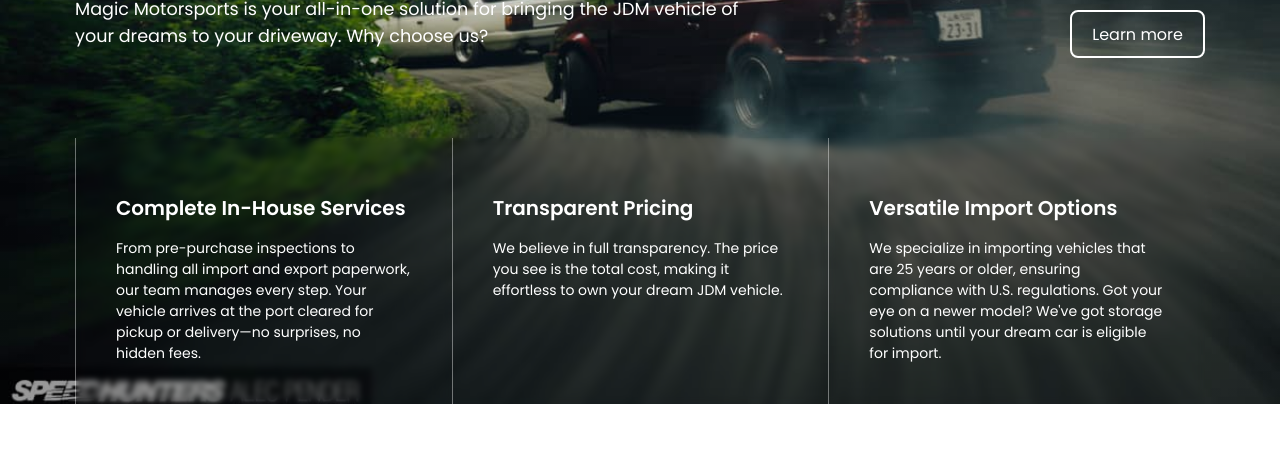
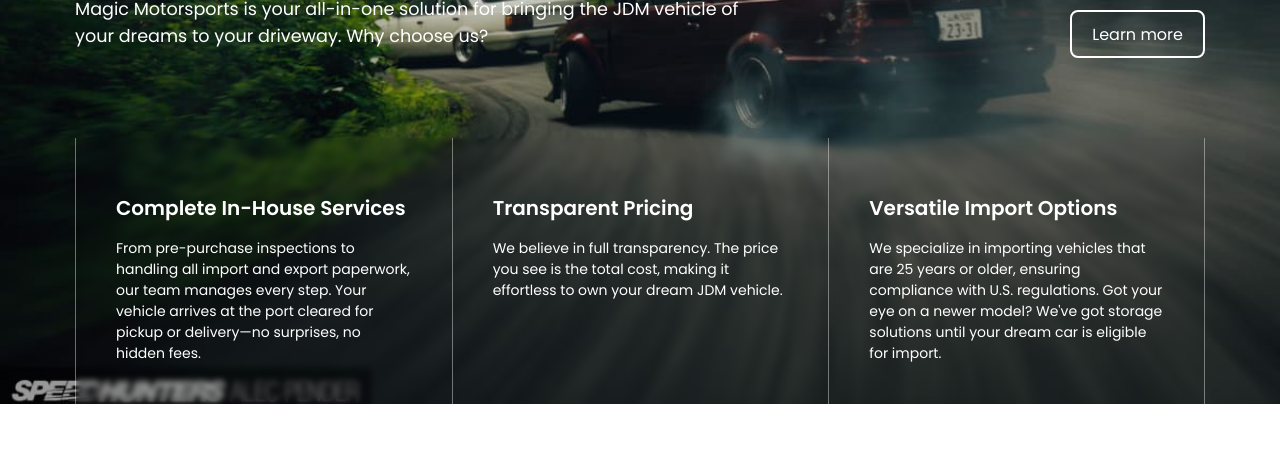
Before and after one commit to jay7134/magic-motorsports, a React (Vite) app: page / in a window 1280 px wide. Shown: the part 5780-6234 px from the top of the page. Built offline with nearby package versions, Linux system fonts and the light colour scheme.

Commit message:
jdm section fixes

```diff
--- a/src/components/Hero.jsx
+++ b/src/components/Hero.jsx
@@ -115,7 +115,7 @@ const Hero = ()=>{
                             </div>
                         </div>
                         <div className="grid grid-cols ">
-                            <button className="text-sm font-[400] block bg-transparent border boreder-[1px] border-white w-full outline-none text-white py-2 px-2 rounded-[8px] mt-[10px]">SUBMIT</button>
+                            <button className="text-sm font-[400] block bg-transparent border boreder-[1px] border-white w-full outline-none text-white py-2 px-2 rounded-[8px] mt-[10px] hover:bg-white">SUBMIT</button>
                         </div>
                     </form>
                 </div>
--- a/src/components/JDMDelivery.jsx
+++ b/src/components/JDMDelivery.jsx
@@ -33,7 +33,7 @@ const JDMDelivery = ()=>{
                         <h4 className="text-[20px] text-white leading-[28px] font-[700] py-[16px]">Transparent Pricing</h4>
                         <p className="text-white text-[14px] font-[400]">We believe in full transparency. The price you see is the total cost, making it effortless to own your dream JDM vehicle.</p>
                     </div>
-                    <div className="relative border-[1px] md:border-r-[0px] md:border-l-[1px] md:border-t-[0px] md:border-b-[0px] border-[rgba(255,255,255,0.4)] p-[15px] md:p-[40px] rounded-[8px] md:rounded-[0px] mb-[16px] md:mb-[0px]">
+                    <div className="relative border-[1px] md:border-r-[1px] md:border-l-[1px] md:border-t-[0px] md:border-b-[0px] border-[rgba(255,255,255,0.4)] p-[15px] md:p-[40px] rounded-[8px] md:rounded-[0px] mb-[16px] md:mb-[0px]">
                         <div className="absolute custom-gradient [backdrop-filter:blur(3px)] w-full h-full top-0 left-0 z-[-1]"></div>
                         <h4 className="text-[20px] text-white leading-[28px] font-[700] py-[16px]">Versatile Import Options</h4>
                         <p className="text-white text-[14px] font-[400]">We specialize in importing vehicles that are 25 years or older, ensuring compliance with U.S. regulations. Got your eye on a newer model? We've got storage solutions until your dream car is eligible for import.</p>
```
